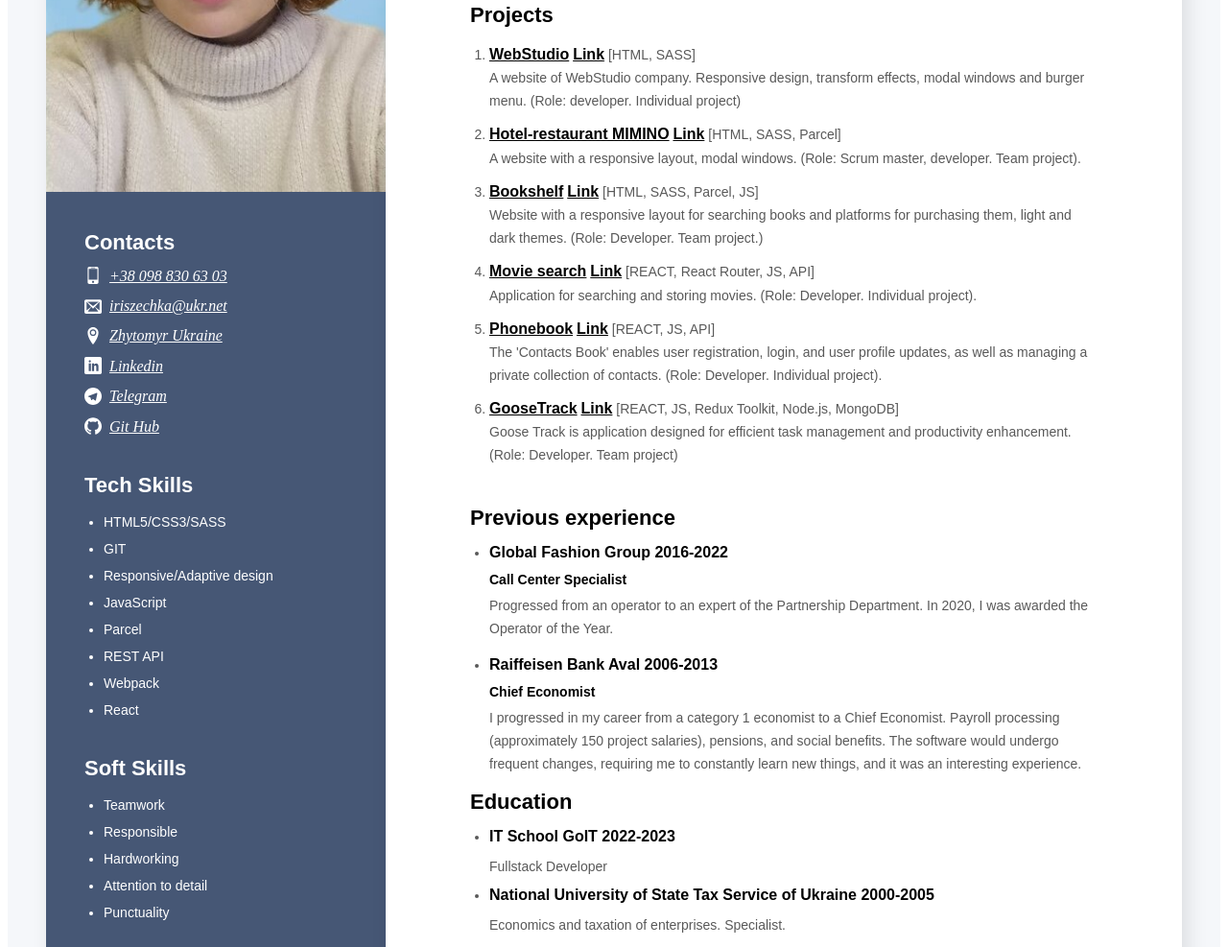
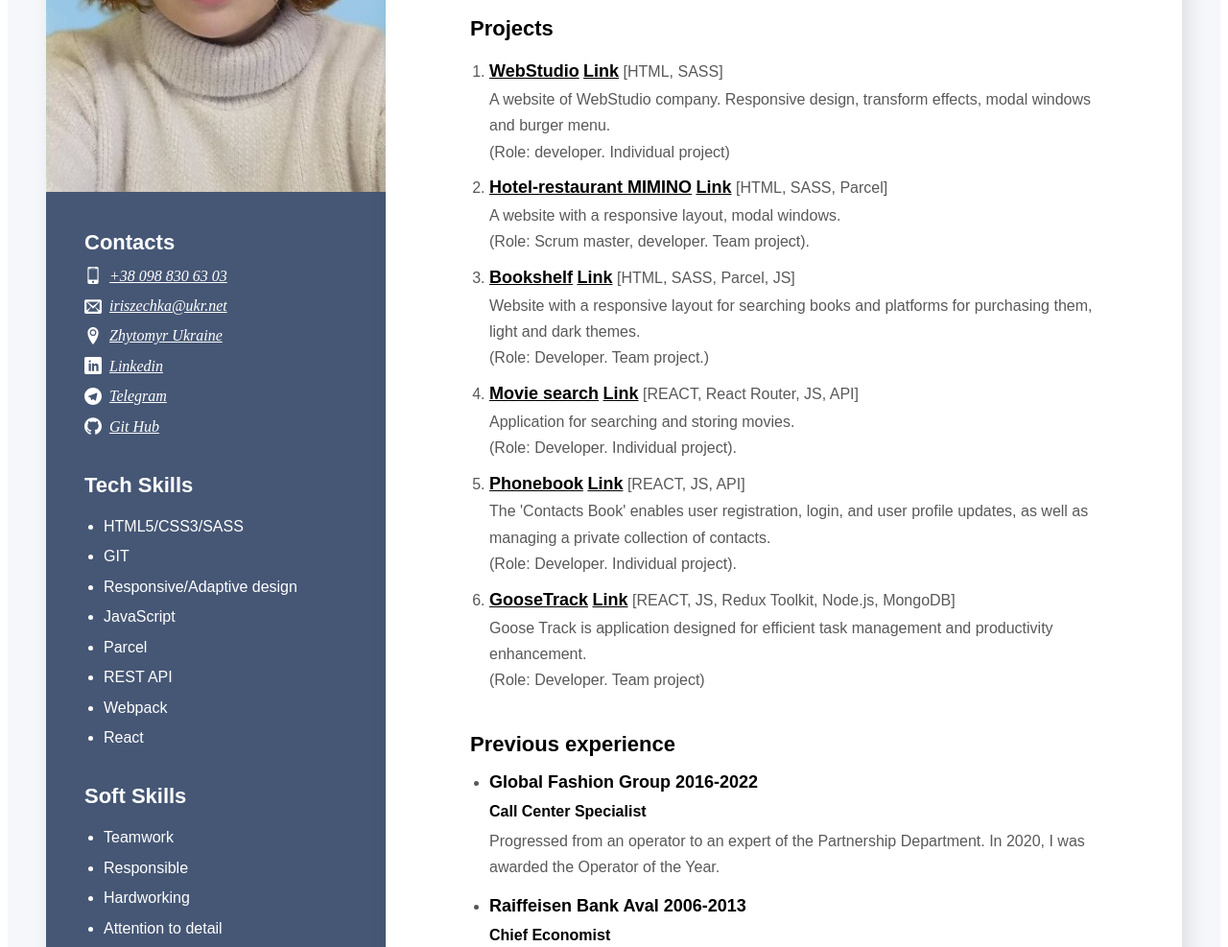
Before and after one commit to Irina-anat/Resume, a plain HTML site: page index.html in a window 1280 px wide. Shown: the part 386-1373 px from the top of the page at 96% size. Drawn offline with Linux system fonts and the light colour scheme.

Commit message:
change font-size

```diff
--- a/css/styles.css
+++ b/css/styles.css
@@ -21,6 +21,12 @@ body {
     font-family: Montserrat, sans-serif;
     color: var(--primary-text-color); /*#595959;*/
     font-size: 14px;
+}
+
+@media (min-width: 890px) {
+    body {
+        font-size: 16px;
+    }
 }
 
 a {
@@ -131,7 +137,8 @@ img {
     line-height: 1.714;
 }
 
-.project-list{
+.project-list,
+.experience-list{
     margin-bottom: 40px;
 }
 
@@ -145,7 +152,7 @@ img {
 
 .project-link{
   color:var(--main-tittles) ;
-  font-size: 16px;
+  font-size: 18px;
   line-height: 1.714;
   font-weight: 600;
   transition: color 250ms var(--timing-function);
@@ -158,7 +165,7 @@ img {
 .work-title,
 .education-name{
     color: var(--main-tittles);
-    font-size: 16px;
+    font-size: 18px;
     font-weight: 700;
     margin-bottom: 11px;
 }
--- a/index.html
+++ b/index.html
@@ -43,7 +43,7 @@
               <span>[HTML, SASS]</span>
               <p class="project-text">
                 A website of WebStudio company. Responsive design, transform
-                effects, modal windows and burger menu.
+                effects, modal windows and burger menu.<br>
                 (Role: developer. Individual project)
               </p>
             </li>
@@ -66,7 +66,7 @@
               >
               <span>[HTML, SASS, Parcel]</span>
               <p class="project-text">
-                A website with a responsive layout, modal windows.
+                A website with a responsive layout, modal windows.<br>
                 (Role: Scrum master, developer. Team project).
               </p>
             </li>
@@ -90,7 +90,7 @@
               <span>[HTML, SASS, Parcel, JS]</span>
               <p class="project-text">
                 Website with a responsive layout for searching books and
-                platforms for purchasing them, light and dark themes.
+                platforms for purchasing them, light and dark themes.<br>
                 (Role: Developer. Team project.)
               </p>
             </li>
@@ -113,7 +113,7 @@
               >
               <span>[REACT, React Router, JS, API]</span>
               <p class="project-text">
-                Application for searching and storing movies.
+                Application for searching and storing movies.<br>
                 (Role: Developer. Individual project).
               </p>
             </li>
@@ -138,7 +138,7 @@
               <p class="project-text">
                 The 'Contacts Book' enables user registration, login, and user
                 profile updates, as well as managing a private collection of
-                contacts.
+                contacts.<br>
                 (Role: Developer. Individual project).
               </p>
             </li>
@@ -162,7 +162,7 @@
               <span>[REACT, JS, Redux Toolkit, Node.js, MongoDB]</span>
               <p class="project-text">
                 Goose Track is application designed for efficient task
-                management and productivity enhancement.
+                management and productivity enhancement.<br>
                 (Role: Developer. Team project)
               </p>
             </li>
@@ -171,7 +171,7 @@
         <section>
           <!--Previous experience-->
           <h2 class="previous-title">Previous experience</h2>
-          <ul>
+          <ul class="experience-list">
             <li class="work-item">
               <h3 class="work-title">Global Fashion Group 2016-2022</h3>
               <span class="work-position">Call Center Specialist</span>
```
